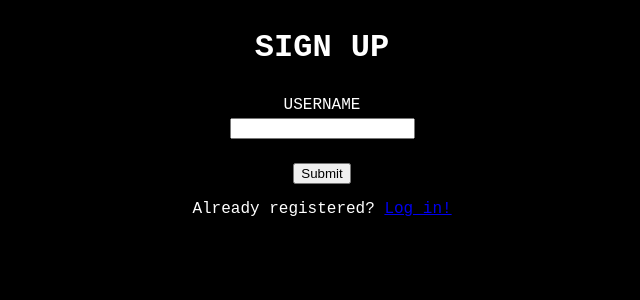
After one commit to orukum/sceptics, a PHP site: page /register.html in a window 1280 px wide. The commit adds this page. Shown: the top 300 px of the page, without its empty margins (318-958 px from the left). Run offline with PHP 8.4, Linux system fonts and the light colour scheme.

Commit message:
Style, refactor to separate login/register pages

```diff
--- /dev/null
+++ b/register.html
@@ -0,0 +1,28 @@
+<!DOCTYPE html>
+<html lang="en">
+<head>
+	<meta charset="UTF-8">
+	<meta name="viewport" content="width=device-width, initial-scale=1.0">
+	<meta http-equiv="X-UA-Compatible" content="ie=edge">
+	<title>Register on Sceptics</title>
+	<link rel="stylesheet" href="styles/main.css">
+	<script src="lib/qrcode.js" defer></script>
+</head>
+<body>
+	<h1 id="heading">SIGN UP</h1>
+	<form>
+		<label for="username">USERNAME</label>
+		<input id="username" name="username" type="text"/>
+		<button type="submit">Submit</button>
+	</form>
+	<p>Already registered? <a id="login" href="login.html">Log in!</a></p>
+	<script>
+		const $ = document.querySelector.bind(document), $$ = document.querySelectorAll.bind(document);
+
+		/*let issuer = 'Sceptics', user = 'andrew@test.com', secret = 'c2RmdW5pbmlkZmpua2Rmam5rYXNkZnNkZmtuZGg3dThyamltb25mOXVoOWZoc3Vp';
+		QRCode.toString('otpauth://totp/' + issuer + '%20(' + user + ')?secret=' + secret, {errorCorrectionLevel: 'H', type: 'svg'}).then(function(svg) {
+			$('#qrcode').innerHTML = svg;
+		});*/
+	</script>
+</body>
+</html>
--- /dev/null
+++ b/styles/main.css
@@ -0,0 +1,23 @@
+html {
+	background-color: black;
+	text-align: center;
+	font-family: 'Courier New', Courier, monospace;
+	color: white;
+}
+body {
+	display: grid;
+	justify-content: center;
+	justify-items: center;
+}
+label {
+	display: block;
+	margin: 8px auto 4px;
+}
+input {
+	display: block;
+	margin-bottom: 8px;
+}
+button {
+	margin-top: 16px;
+	display: inline-block;
+}
```
Also changed, not shown: auth.html (deleted, +0 -16 lines), auth.php (+6 -5 lines), login.html (added, +24 -0 lines).
